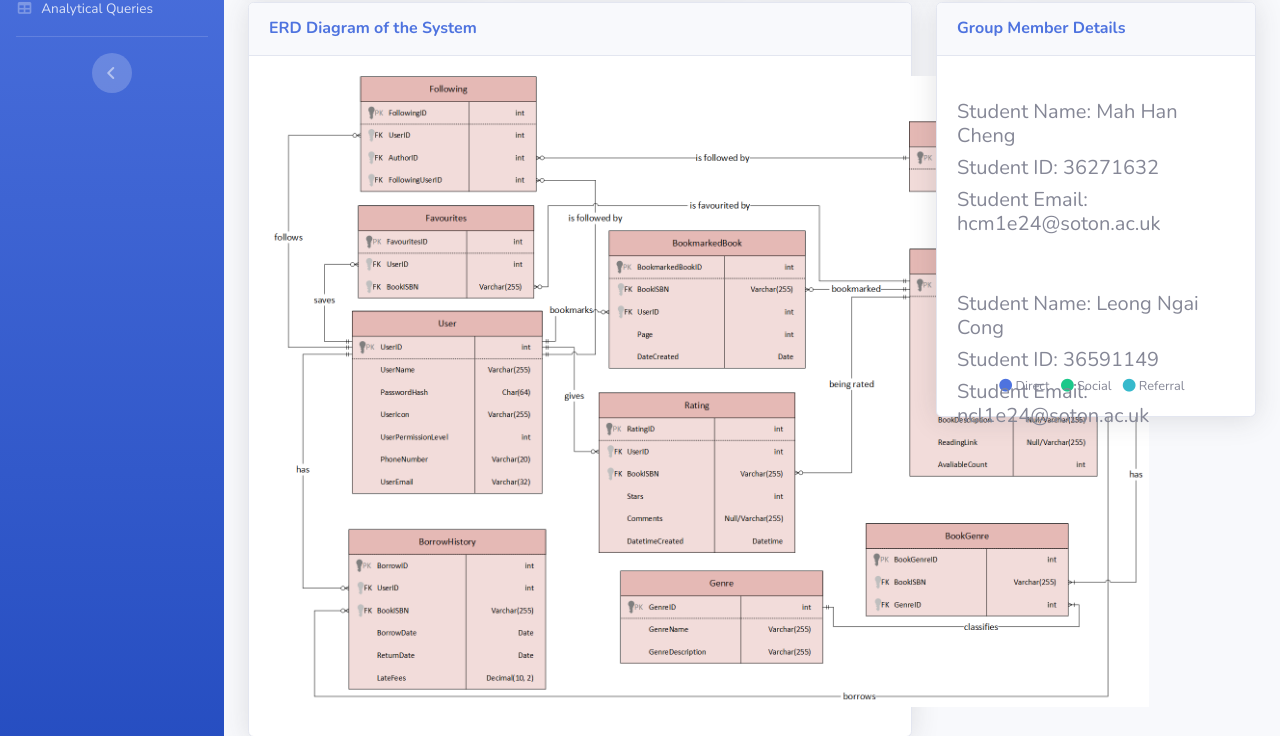
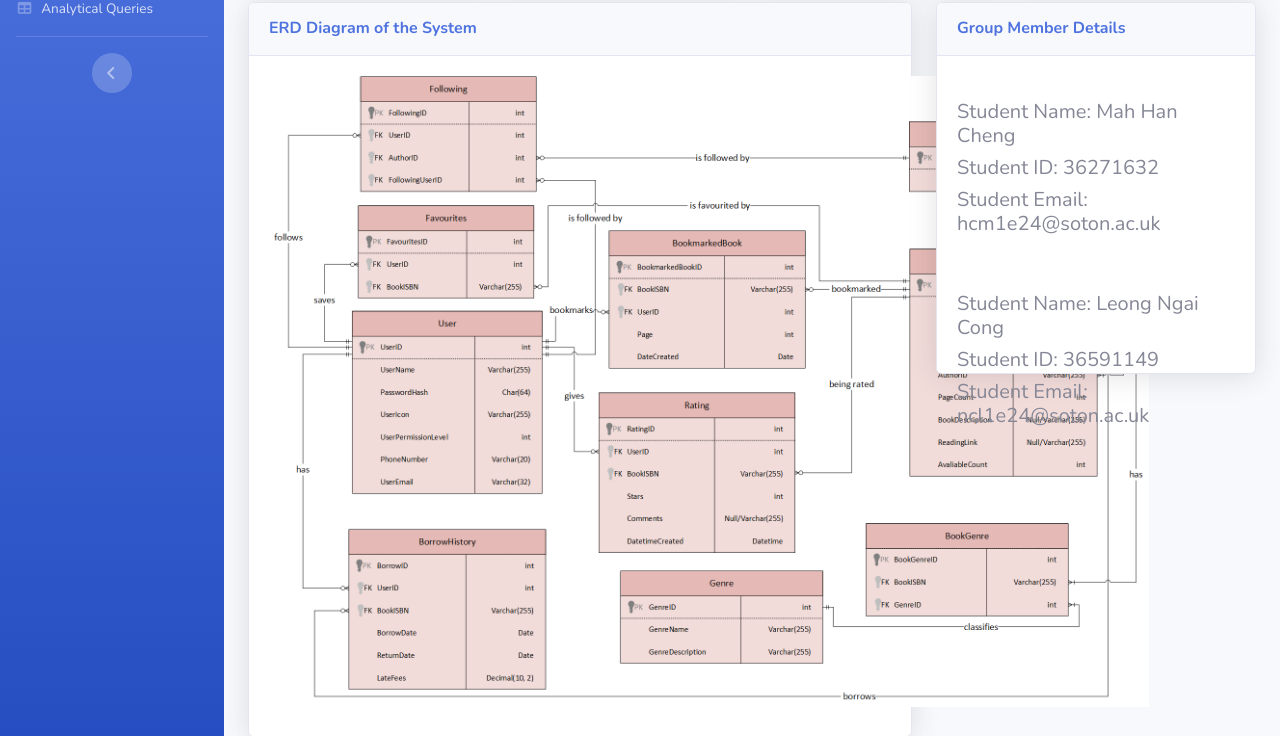
Before and after one commit to bubalda/data_management_coursework_book_library_catalog, a PHP site: page / in a window 1280 px wide. Shown: the part 276-1012 px from the top of the page. Run offline with PHP 8.4, Linux system fonts and the light colour scheme; data comes from the database, SQL or seed files in the repository; some libraries are stand-ins or nearby versions.

Commit message:
kill button 2

```diff
--- a/index.php
+++ b/index.php
@@ -247,7 +247,7 @@
                                         <h5>Student ID: 36591149</h5>
                                         <h5>Student Email: ncl1e24@soton.ac.uk</h5>
                                     </div>
-                                    <div class="mt-4 text-center small">
+                                    <!-- <div class="mt-4 text-center small">
                                         <span class="mr-2">
                                             <i class="fas fa-circle text-primary"></i> Direct
                                         </span>
@@ -257,7 +257,7 @@
                                         <span class="mr-2">
                                             <i class="fas fa-circle text-info"></i> Referral
                                         </span>
-                                    </div>
+                                    </div> -->
                                 </div>
                             </div>
                         </div>
```
